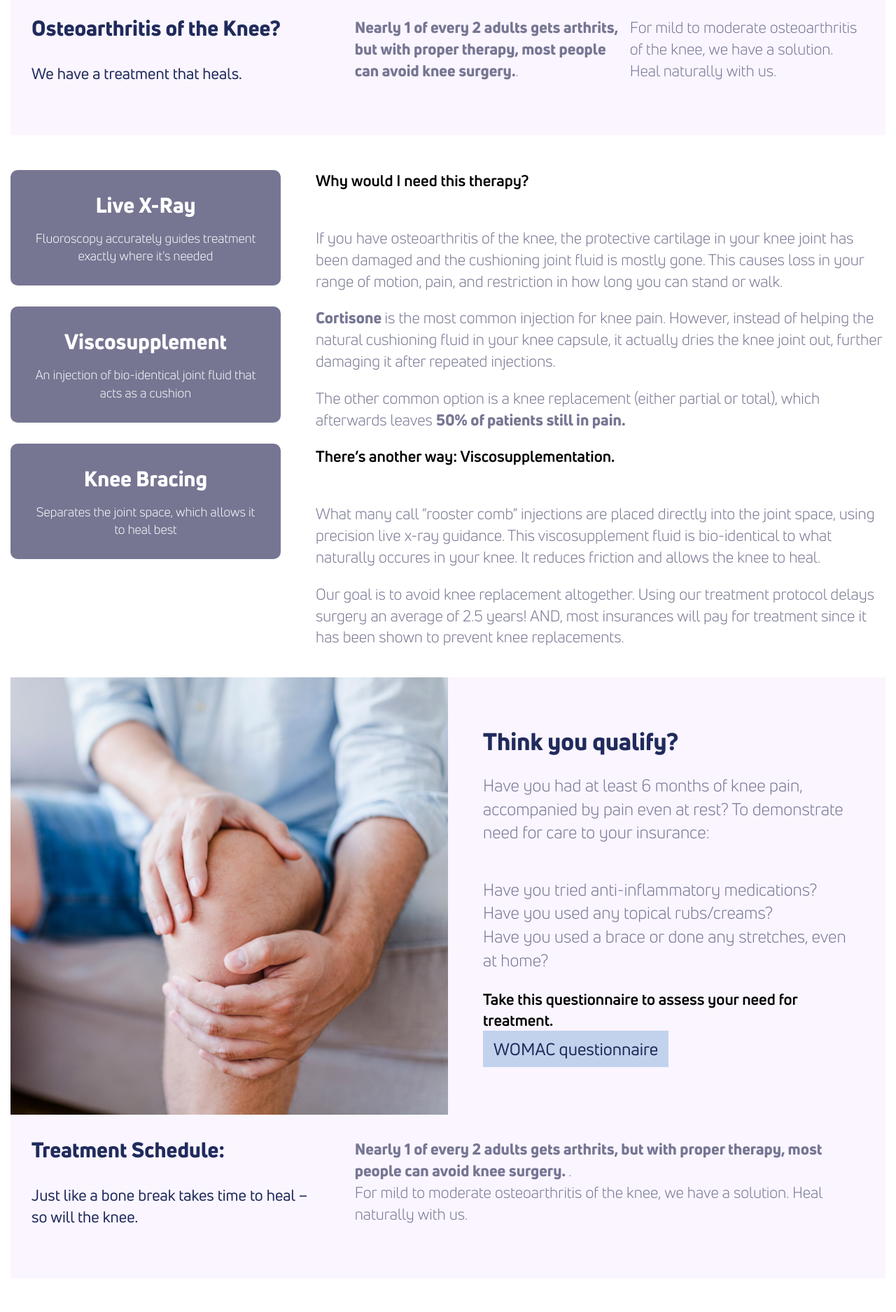
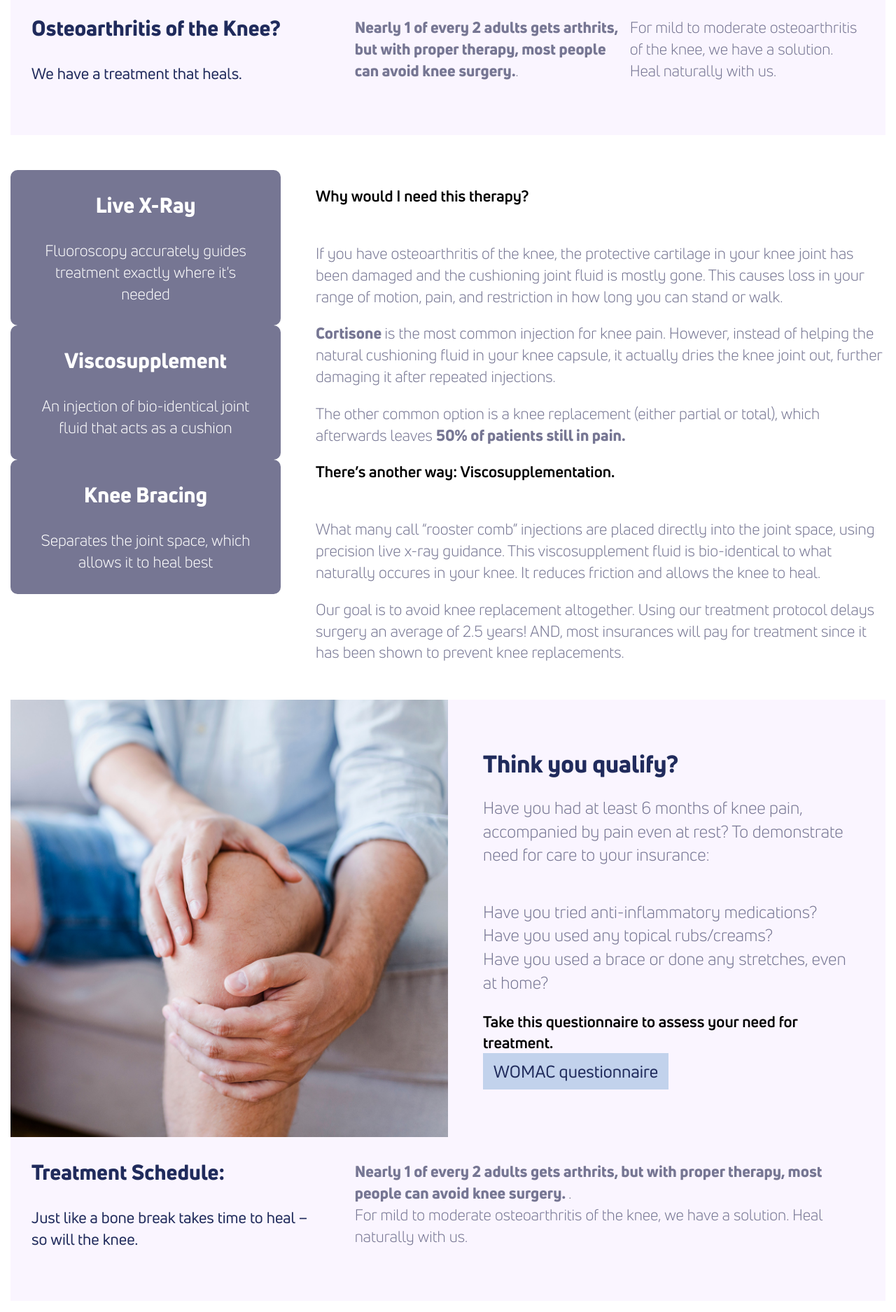
Before and after one commit to theneverwoods/gerstenberg.clinic, a Jekyll site: the page built from services/knee.html, in a window 1280 px wide. Shown: the part 702-2577 px from the top of the page at 70% size. Built offline with Jekyll 4.4.1, drawn with Linux system fonts in a browser that asks for light colours.

Commit message:
Update knee.scss

```diff
--- a/css/knee.scss
+++ b/css/knee.scss
@@ -28,34 +28,3 @@
 		}
 	}
 }
-
-.blurb + .row {
-	padding-bottom: 0 !important;
-
-	.card:not(:last-of-type) {
-		margin-bottom: 3em;
-	}
-
-	.card {
-		text-align: center;
-		padding-top: 3em;
-		padding-bottom: 3em;
-
-		p {
-			font-size: 1.8rem;
-		}
-
-		h2 {
-			padding-bottom: 1.5rem;
-		}
-	}
-
-	.two-thirds {
-		padding-bottom: 2rem !important;
-
-		h3 {
-			margin-top: 0;
-			margin-bottom: 0;
-		}
-	}
-}
```
